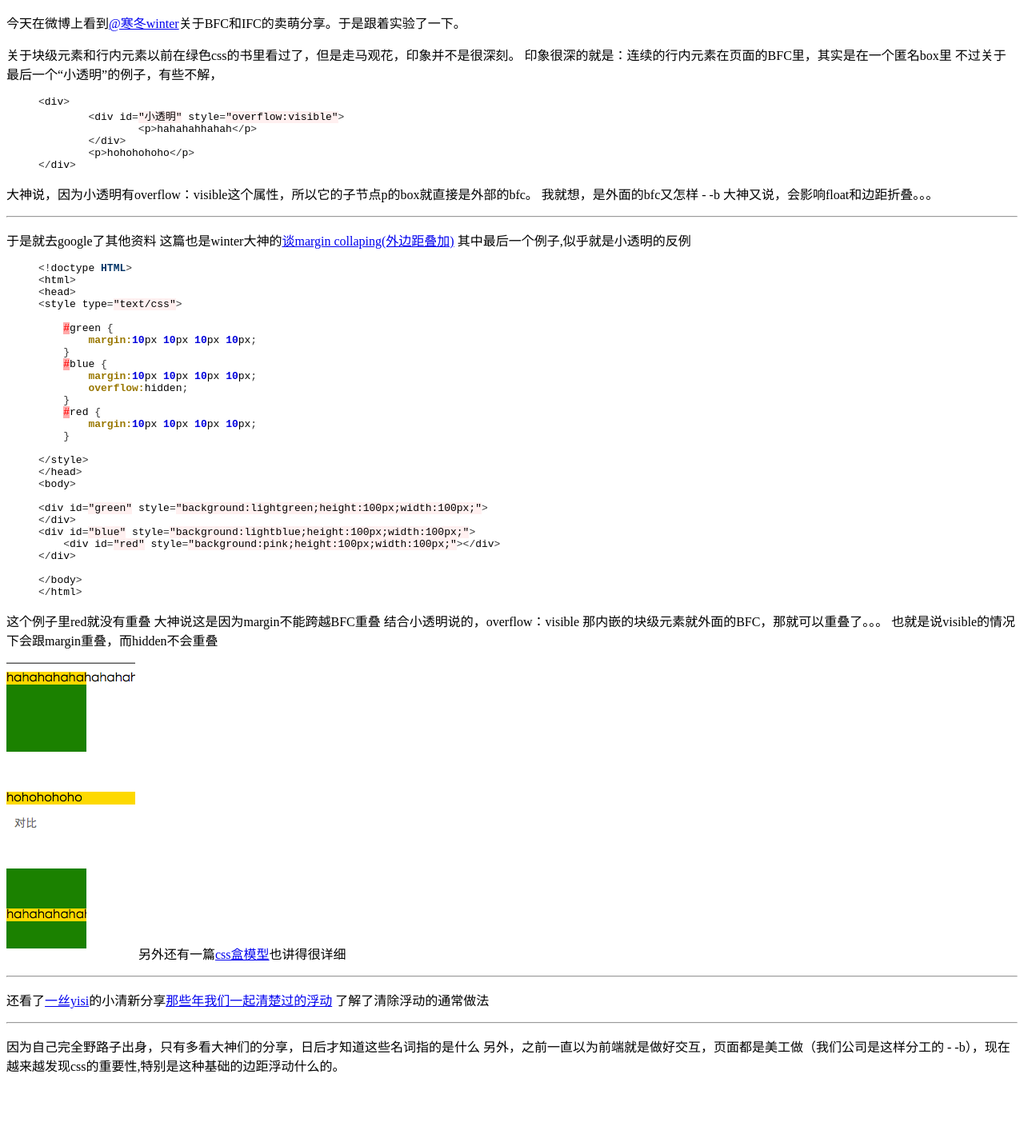
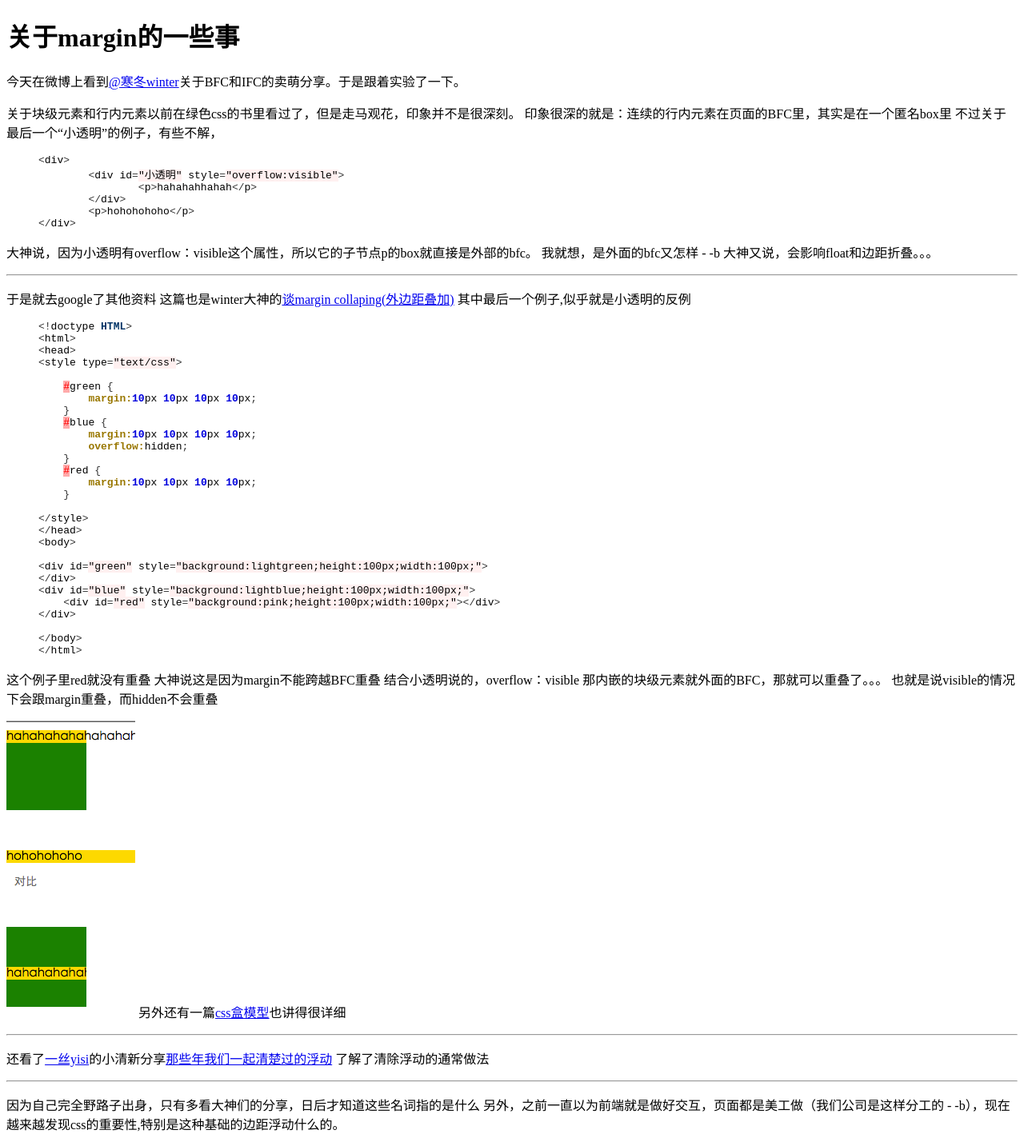
Before and after one commit to wtt9906/jekyll_demo, a Jekyll site: the page built from _posts/2013-03-12-margin.md, in a window 1280 px wide. Shown: the whole page at 80% size. Built offline with Jekyll 4.4.1, drawn with Linux system fonts in a browser that asks for light colours; Markdown is read by kramdown in place of the engine named in the settings; before the commit the page ends 1360 px from its top, so only the background shows below that.

Commit message:
加标题

```diff
--- a/_posts/2013-03-12-margin.md
+++ b/_posts/2013-03-12-margin.md
@@ -2,6 +2,8 @@
 layout: default
 title: 关于margin的一些事
 ---
+
+#关于margin的一些事
 
 今天在微博上看到[@寒冬winter](http://weibo.com/wintercn?topnav=1&wvr=5&topsug=1 "Title")关于BFC和IFC的卖萌分享。于是跟着实验了一下。
 
```
